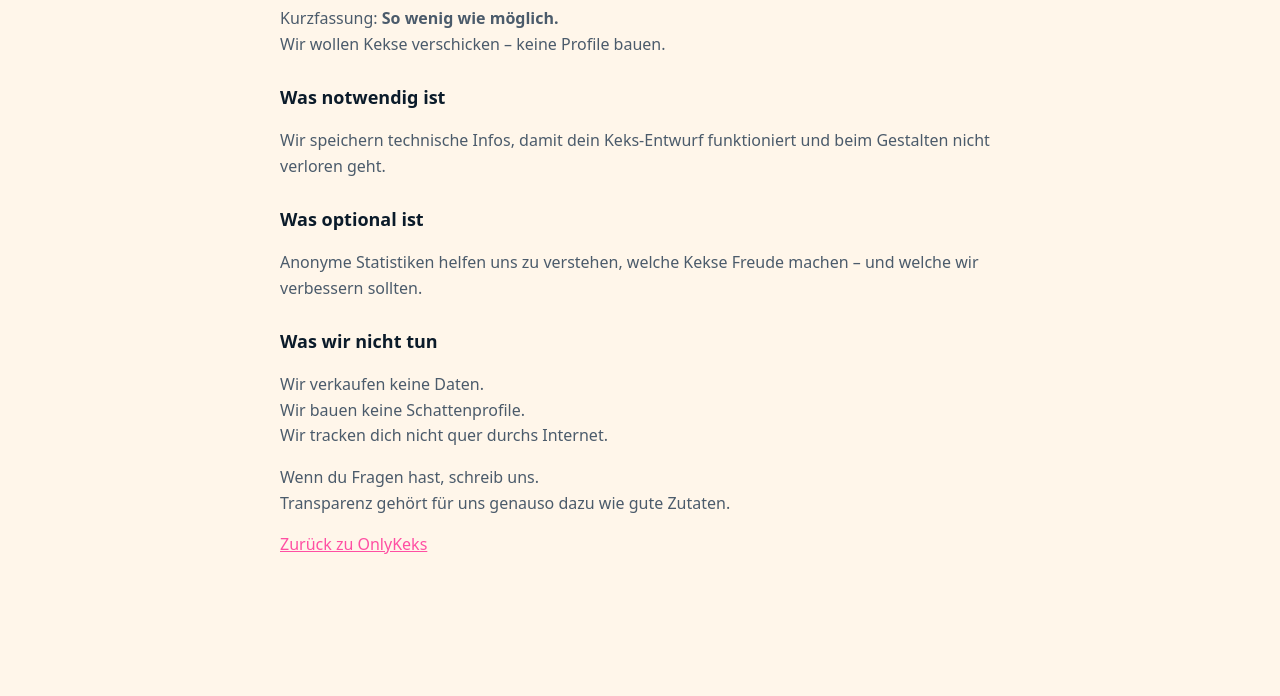
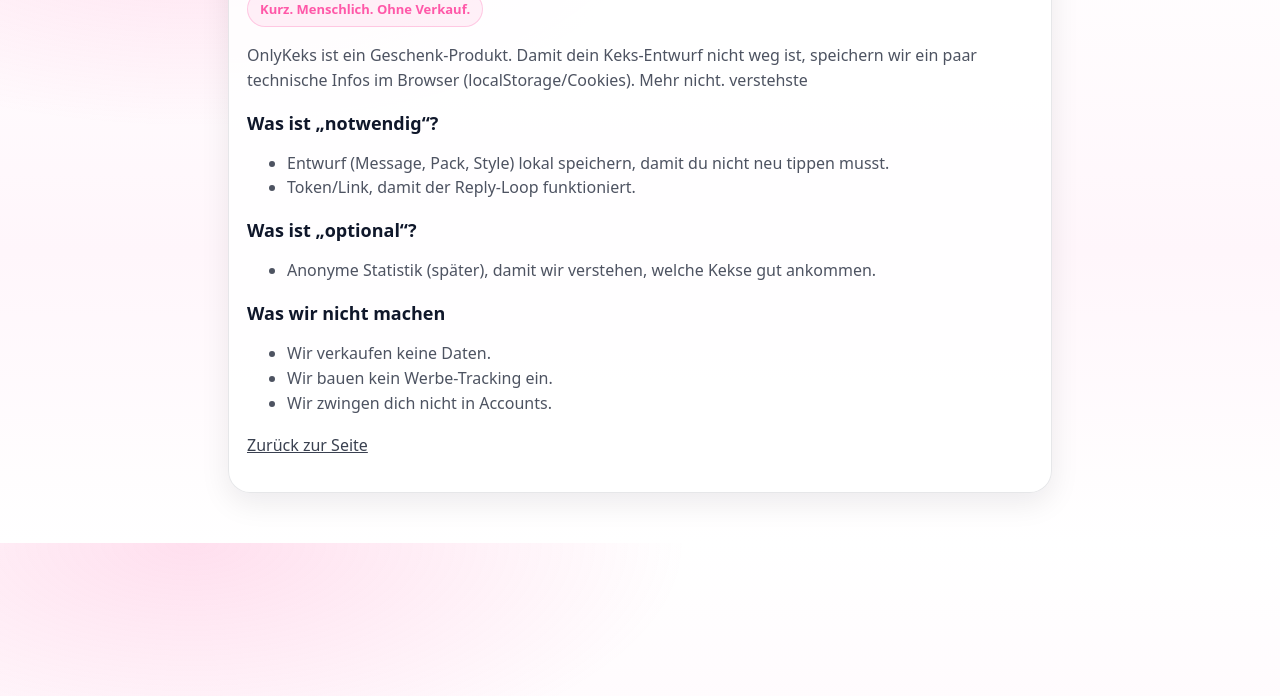
Before and after one commit to infojanschmidt-debug/keksms, a plain HTML site: page privacy.html in a window 1280 px wide. Shown: the part 104-800 px from the top of the page. Drawn offline with Linux system fonts and the light colour scheme.

Commit message:
Update privacy.html

```diff
--- a/privacy.html
+++ b/privacy.html
@@ -3,60 +3,82 @@
 <head>
   <meta charset="utf-8" />
   <meta name="viewport" content="width=device-width,initial-scale=1" />
-  <title>Wie wir mit Daten umgehen – OnlyKeks</title>
+  <title>OnlyKeks – Wie wir mit Daten umgehen</title>
+  <meta name="theme-color" content="#ff4fa3" />
   <style>
+    :root{
+      --ink:#0f172a;
+      --muted:#475569;
+      --line:rgba(15,23,42,.10);
+      --pink:#ff4fa3;
+      --pink2:#ff7bc0;
+      --shadow: 0 10px 30px rgba(2,6,23,.08);
+      --r:22px;
+      --max: 860px;
+      --pad: 18px;
+    }
+    *{box-sizing:border-box}
     body{
       margin:0;
-      font-family: system-ui, -apple-system, Segoe UI, Roboto, Arial;
-      background:#fff6ea;
-      color:#0b1b2a;
+      font-family: ui-sans-serif, system-ui, -apple-system, Segoe UI, Roboto, Arial;
+      color:var(--ink);
+      background:
+        radial-gradient(900px 420px at 15% 0%, rgba(255,79,163,.18), transparent 55%),
+        linear-gradient(180deg, #fff 0%, #fff6fb 55%, #fff 100%);
     }
-    main{
-      max-width:720px;
-      margin:0 auto;
-      padding:28px;
-      line-height:1.6;
+    .wrap{max-width:var(--max); margin:0 auto; padding: 22px var(--pad) 50px;}
+    .card{
+      background: rgba(255,255,255,.86);
+      border:1px solid var(--line);
+      border-radius: var(--r);
+      box-shadow: var(--shadow);
+      padding: 18px;
     }
-    h1{ font-size:28px; }
-    h2{ font-size:18px; margin-top:26px; }
-    p{ color:#4b5b6b; }
-    a{ color:#ff4fa3; text-decoration:underline; }
+    h1{margin:0 0 8px; font-size: 28px; letter-spacing:-.02em}
+    h2{margin:18px 0 8px; font-size: 18px}
+    p, li{color: rgba(15,23,42,.74); line-height:1.55}
+    a{color: rgba(15,23,42,.82)}
+    .pill{
+      display:inline-flex; gap:10px; align-items:center;
+      padding: 8px 12px;
+      border-radius: 999px;
+      border:1px solid rgba(255,79,163,.25);
+      background: rgba(255,79,163,.08);
+      font-weight:900;
+      color: rgba(255,79,163,.95);
+      font-size: 13px;
+      margin-top: 8px;
+    }
   </style>
 </head>
 <body>
-  <main>
-    <h1>Wie wir mit Daten umgehen</h1>
+  <div class="wrap">
+    <div class="card">
+      <h1>Wie wir mit Daten umgehen</h1>
+      <div class="pill">Kurz. Menschlich. Ohne Verkauf.</div>
 
-    <p>
-      Kurzfassung: <b>So wenig wie möglich.</b><br>
-      Wir wollen Kekse verschicken – keine Profile bauen.
-    </p>
+      <p>OnlyKeks ist ein Geschenk-Produkt. Damit dein Keks-Entwurf nicht weg ist, speichern wir ein paar technische Infos im Browser (localStorage/Cookies). Mehr nicht. verstehste</p>
 
-    <h2>Was notwendig ist</h2>
-    <p>
-      Wir speichern technische Infos, damit dein Keks-Entwurf funktioniert
-      und beim Gestalten nicht verloren geht.
-    </p>
+      <h2>Was ist „notwendig“?</h2>
+      <ul>
+        <li>Entwurf (Message, Pack, Style) lokal speichern, damit du nicht neu tippen musst.</li>
+        <li>Token/Link, damit der Reply-Loop funktioniert.</li>
+      </ul>
 
-    <h2>Was optional ist</h2>
-    <p>
-      Anonyme Statistiken helfen uns zu verstehen,
-      welche Kekse Freude machen – und welche wir verbessern sollten.
-    </p>
+      <h2>Was ist „optional“?</h2>
+      <ul>
+        <li>Anonyme Statistik (später), damit wir verstehen, welche Kekse gut ankommen.</li>
+      </ul>
 
-    <h2>Was wir nicht tun</h2>
-    <p>
-      Wir verkaufen keine Daten.<br>
-      Wir bauen keine Schattenprofile.<br>
-      Wir tracken dich nicht quer durchs Internet.
-    </p>
+      <h2>Was wir nicht machen</h2>
+      <ul>
+        <li>Wir verkaufen keine Daten.</li>
+        <li>Wir bauen kein Werbe-Tracking ein.</li>
+        <li>Wir zwingen dich nicht in Accounts.</li>
+      </ul>
 
-    <p>
-      Wenn du Fragen hast, schreib uns.<br>
-      Transparenz gehört für uns genauso dazu wie gute Zutaten.
-    </p>
-
-    <p><a href="/">Zurück zu OnlyKeks</a></p>
-  </main>
+      <p style="margin-top:18px"><a href="./">Zurück zur Seite</a></p>
+    </div>
+  </div>
 </body>
 </html>
```
